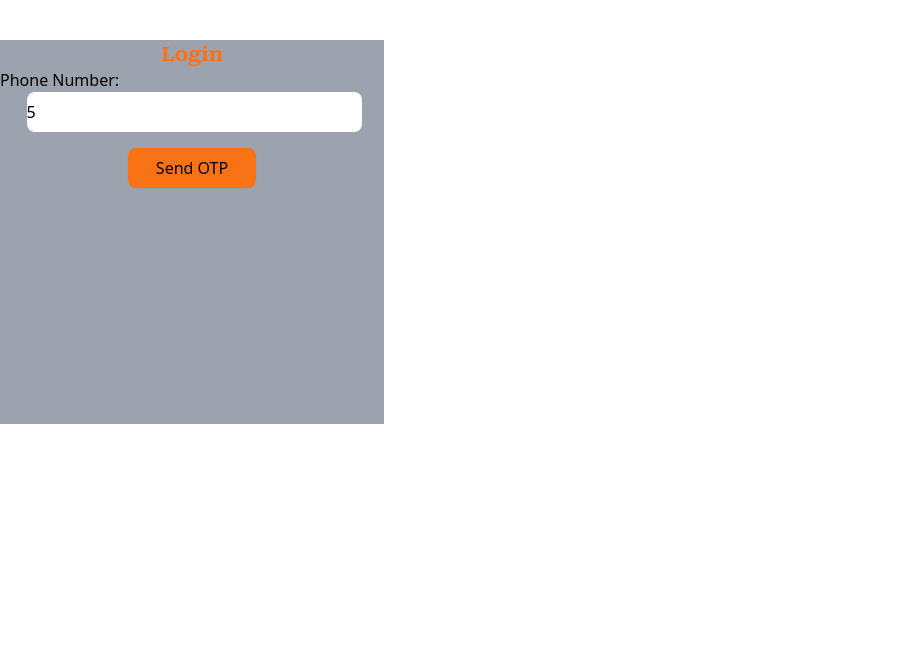
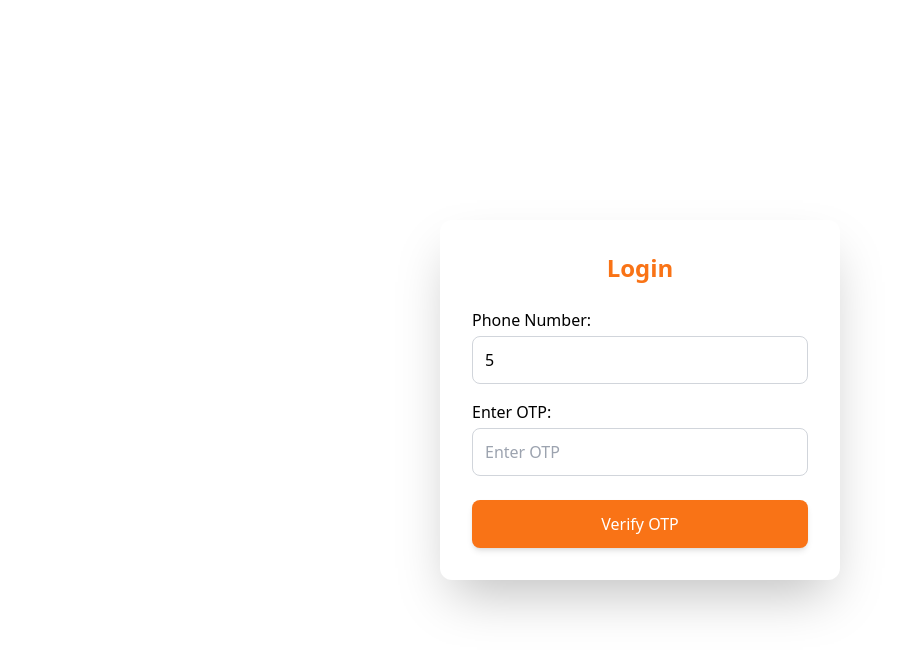
Before and after one commit to Manisha12332/Bid-Venchure, a React (Create React App) app: page /login in a window 1280 px wide. Both pictures are taken after typing "5" into the empty fields and a click on the button "Send OTP". Shown: the top 654 px of the page, without its empty margins (0-913 px from the left). Built offline with nearby package versions, Linux system fonts and the light colour scheme.

Commit message:
Changes done

```diff
--- a/src/components/Login.jsx
+++ b/src/components/Login.jsx
@@ -1,20 +1,56 @@
-import React from "react";
+import React, { useState } from "react";
 
 const Login = () => {
+  const [otpSent, setOtpSent] = useState(false);
+
+  const handleSendOtp = () => {
+    setOtpSent(true);
+  };
+
   return (
-    <div className="text-center mt-10 w-96 bg-gray-400 h-96">
-      <h1 className="text-xl text-orange-500 font-bold font-robotoSerif ">
+    <div className="flex items-center justify-center min-h-screen">
+      <div className="w-[400px] h-auto p-8 rounded-xl shadow-2xl">
+        <h1 className="text-2xl text-orange-500 font-bold text-center mb-6">
           Login
         </h1>
-      <h1 className="text-left">Phone Number:</h1>
+
+        {/* Phone Number Input */}
+        <label htmlFor="phone" className="block text-left font-medium mb-1">
+          Phone Number:
+        </label>
         <input
           type="number"
-        className="w-[335px] ml-1 h-10 rounded-lg"
-        placeholder="Enter your Phone Number"
+          id="phone"
+          className="w-full h-12 rounded-lg p-3 border border-gray-300 focus:outline-none focus:ring-2 focus:ring-orange-500"
+          placeholder="Enter your phone number"
         />
-      <button className="bg-orange-500 mt-4 w-32 h-10 rounded-lg shadow-sm">
-        Send OTP
+
+        {/* OTP Input (Visible only after clicking Send OTP) */}
+        {otpSent && (
+          <>
+            <label
+              htmlFor="otp"
+              className="block text-left font-medium mt-4 mb-1"
+            >
+              Enter OTP:
+            </label>
+            <input
+              type="number"
+              id="otp"
+              className="w-full h-12 rounded-lg p-3 border border-gray-300 focus:outline-none focus:ring-2 focus:ring-orange-500"
+              placeholder="Enter OTP"
+            />
+          </>
+        )}
+
+        {/* Button */}
+        <button
+          className="bg-orange-500 text-white mt-6 w-full h-12 rounded-lg shadow-md hover:bg-orange-600 transition"
+          onClick={handleSendOtp}
+        >
+          {otpSent ? "Verify OTP" : "Send OTP"}
         </button>
+      </div>
     </div>
   );
 };
```
Also changed, not shown: package.json (+6 -1 lines), 2 other files (tests, documents, lock files or other folders). Lines whose indentation alone changed are shown as unchanged.
